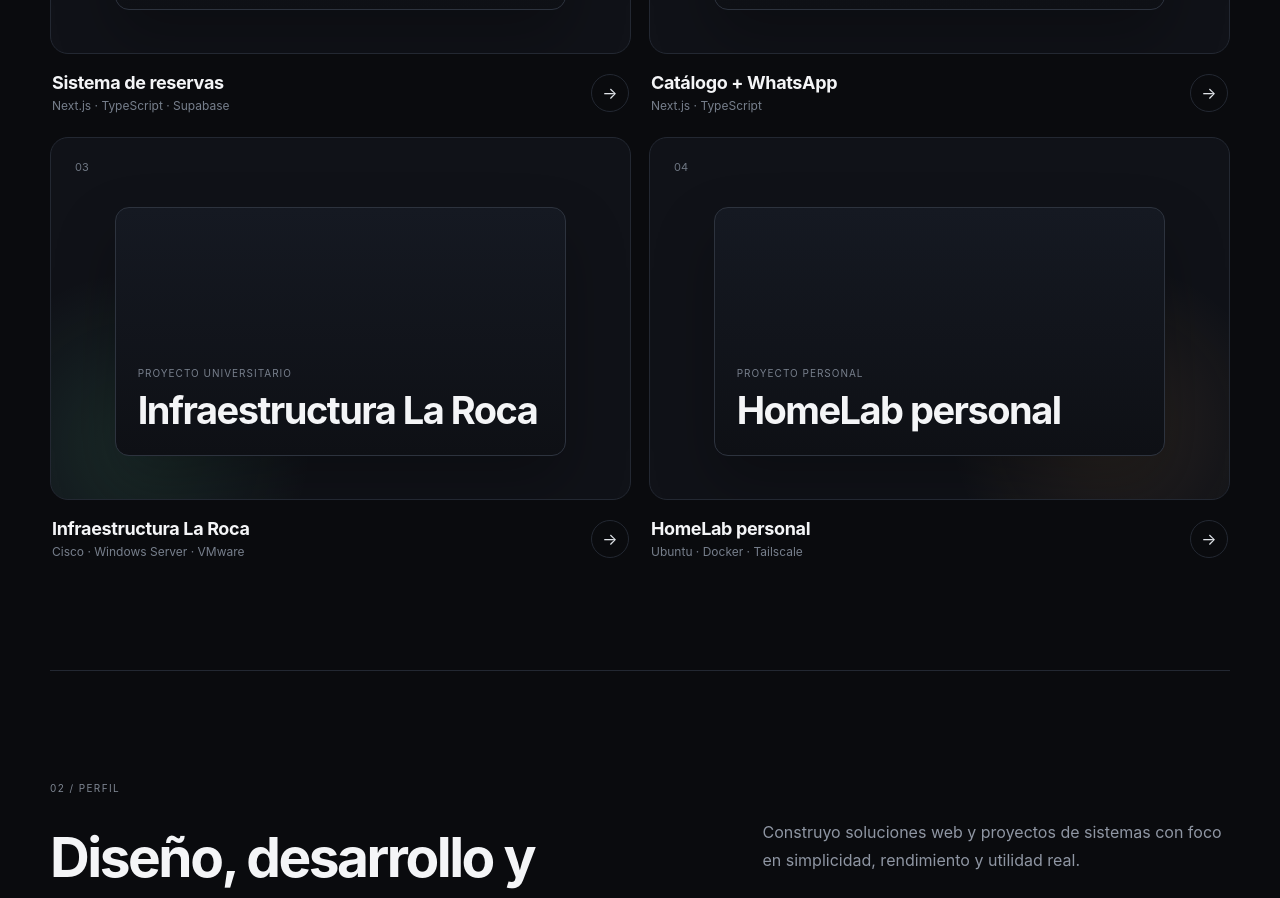
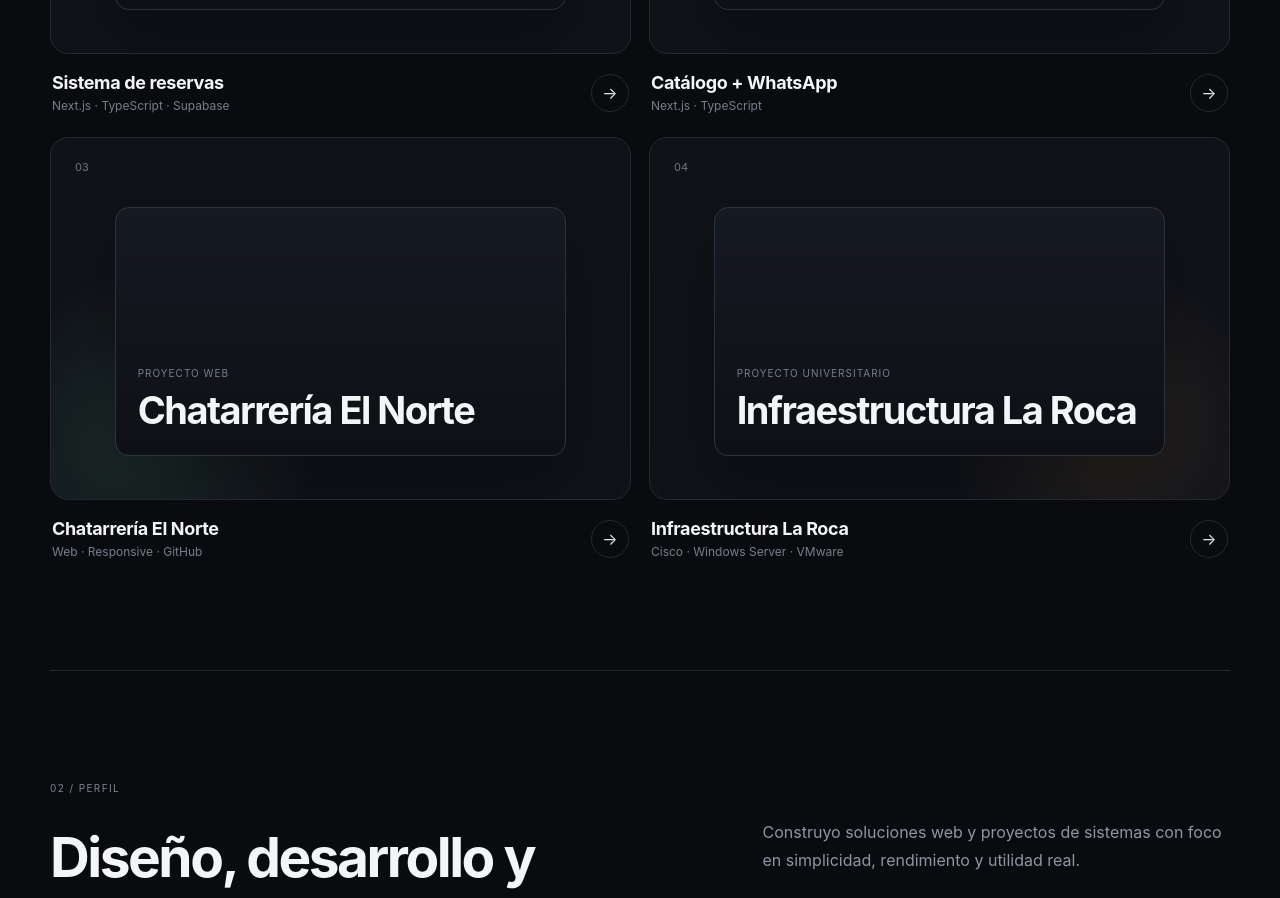
Before and after one commit to Sebasss04/Portafolio, a Next.js app: page / in a window 1280 px wide. Shown: the part 1380-2278 px from the top of the page. Built offline with nearby package versions, Linux system fonts and the light colour scheme.

Commit message:
feat: expand portfolio with real public project

```diff
--- a/data/projects.ts
+++ b/data/projects.ts
@@ -28,6 +28,20 @@ export const projects: Project[] = [
     features: ["Catálogo por categorías", "Carrito ligero", "Pedido por WhatsApp", "Diseño mobile-first", "Adaptable a distintos negocios"]
   },
   {
+    slug: "chatarreria-el-norte",
+    title: "Chatarrería El Norte",
+    eyebrow: "Proyecto web",
+    summary: "Sitio web desarrollado para presentar servicios, información del negocio y una experiencia más profesional en línea.",
+    kind: "personal",
+    status: "Documentado",
+    stack: ["Web", "Responsive", "GitHub"],
+    featured: true,
+    repoUrl: "https://github.com/Sebasss04/Chatarreria-el-Norte",
+    problem: "Un negocio necesita comunicar sus servicios de forma clara y transmitir confianza sin depender únicamente de redes sociales o mensajería.",
+    solution: "Una presencia web directa, adaptable a dispositivos y organizada para que el visitante entienda rápidamente el negocio y pueda avanzar al contacto.",
+    features: ["Sitio responsive", "Presentación de servicios", "Información comercial", "Código versionado con Git", "Base adaptable"]
+  },
+  {
     slug: "infraestructura-la-roca",
     title: "Infraestructura La Roca",
     eyebrow: "Proyecto universitario",
```
